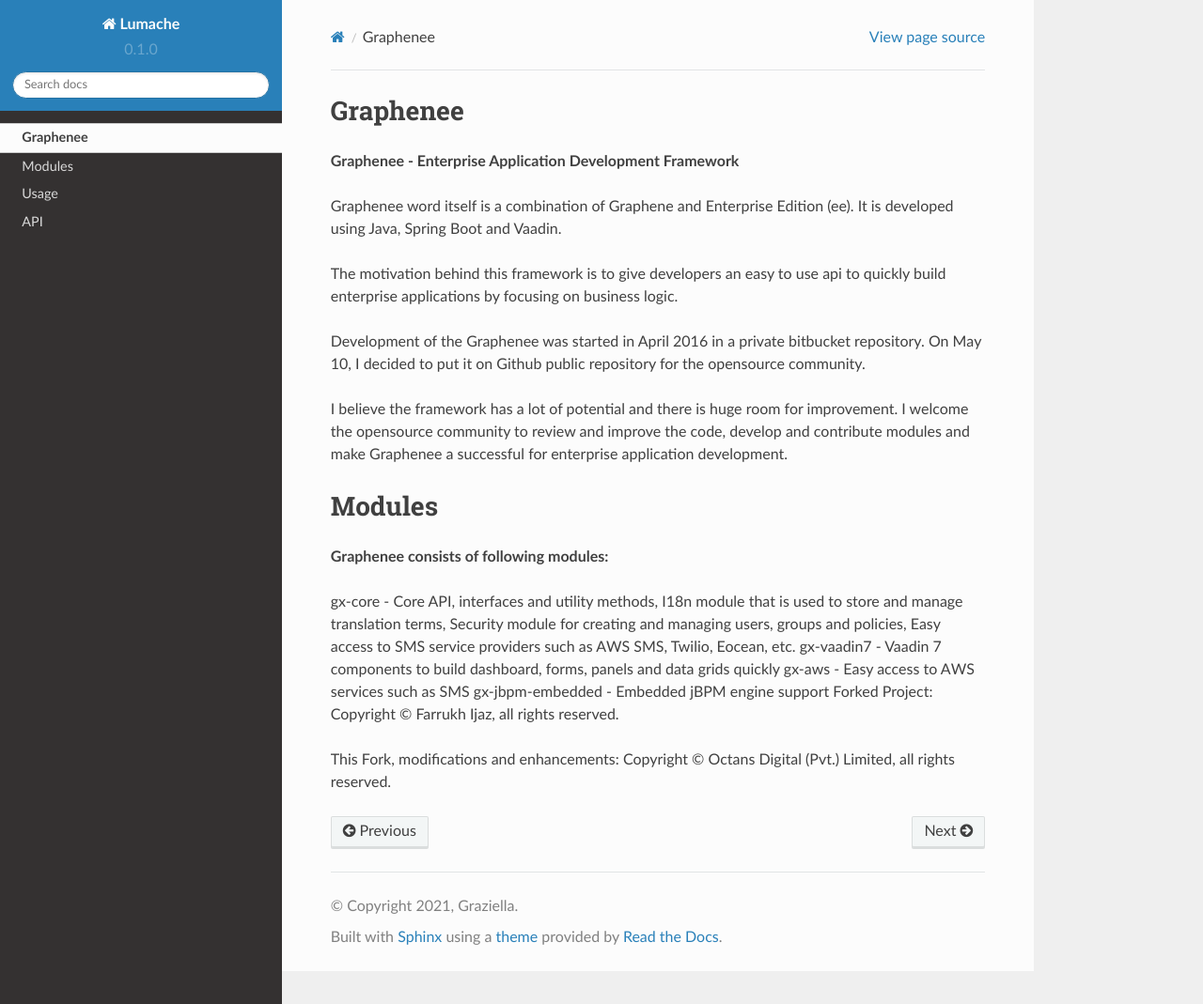
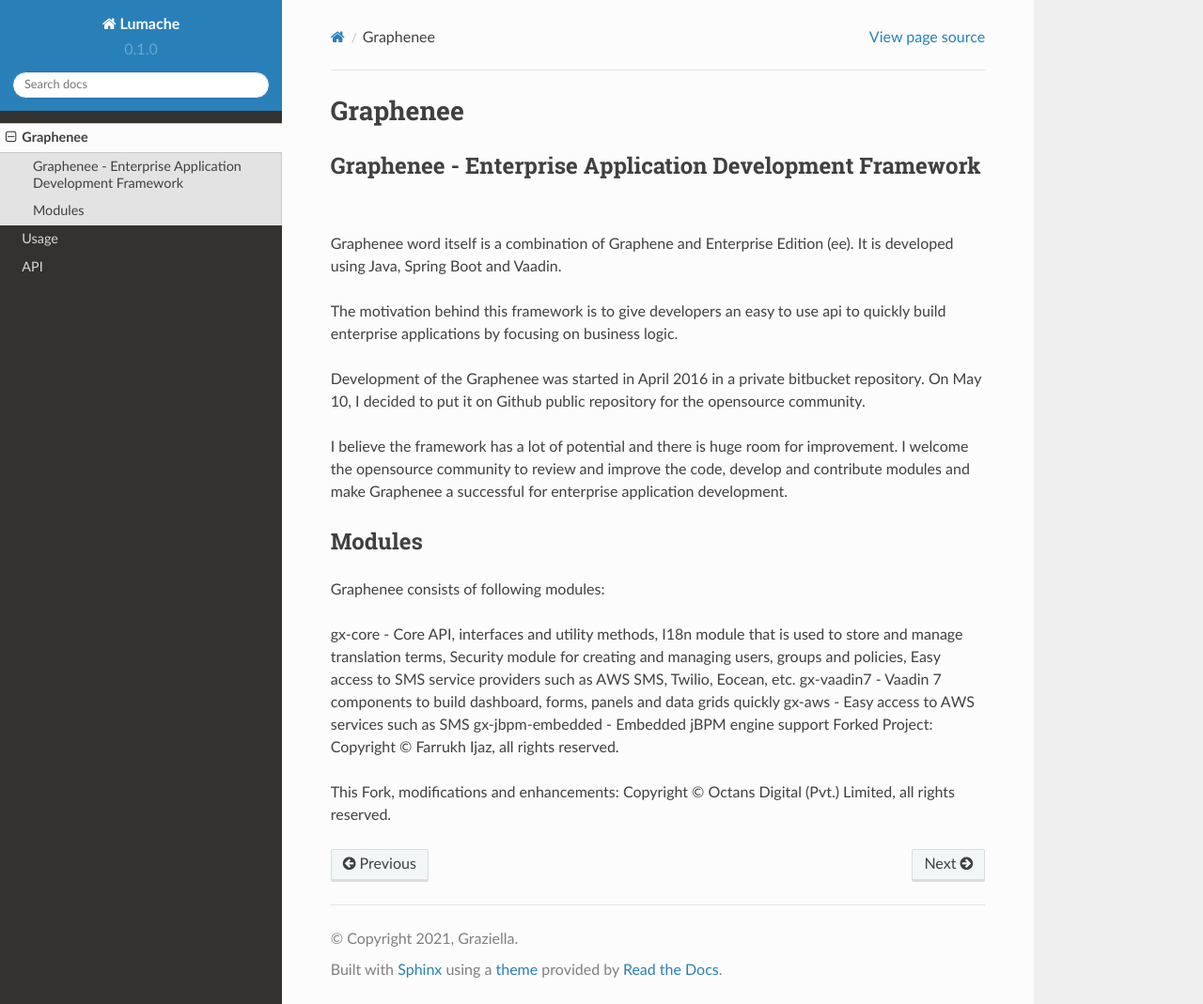
Before and after one commit to subanzafar/rtd-tutorial, a Sphinx documentation site: the page built from docs/source/introduction.rst, in a window 1280 px wide and 1069 px high. Shown: the whole window at 94% size. Built offline with Sphinx 7.4.7 and the Read the Docs theme 2.0.0, drawn with Linux system fonts in a browser that asks for light colours.

Commit message:
Update introduction.rst

```diff
--- a/docs/source/introduction.rst
+++ b/docs/source/introduction.rst
@@ -1,6 +1,7 @@
 Graphenee
 =========
-**Graphenee - Enterprise Application Development Framework**
+Graphenee - Enterprise Application Development Framework
+--------------------------------------------------------
 
 Graphenee word itself is a combination of Graphene and Enterprise Edition (ee). It is developed using Java, Spring Boot and Vaadin.
 
@@ -11,8 +12,8 @@
 I believe the framework has a lot of potential and there is huge room for improvement. I welcome the opensource community to review and improve the code, develop and contribute modules and make Graphenee a successful for enterprise application development.
 
 Modules
-=======
-**Graphenee consists of following modules:**
+-------
+Graphenee consists of following modules:
 
 gx-core - Core API, interfaces and utility methods, I18n module that is used to store and manage translation terms, Security module for creating and managing users, groups and policies, Easy access to SMS service providers such as AWS SMS, Twilio, Eocean, etc.
 gx-vaadin7 - Vaadin 7 components to build dashboard, forms, panels and data grids quickly
```
